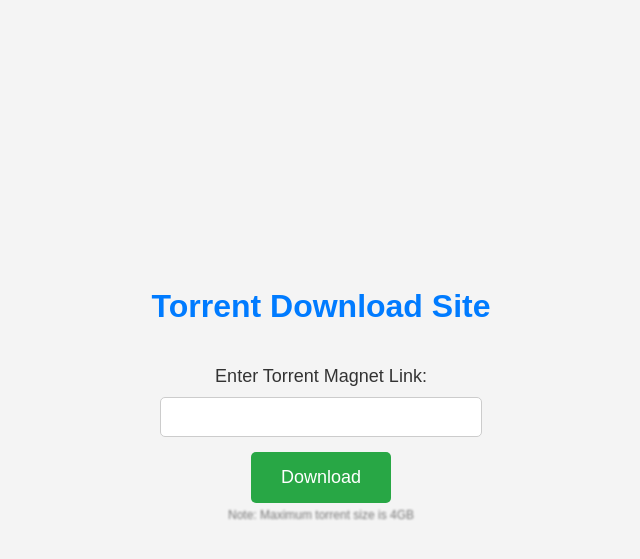
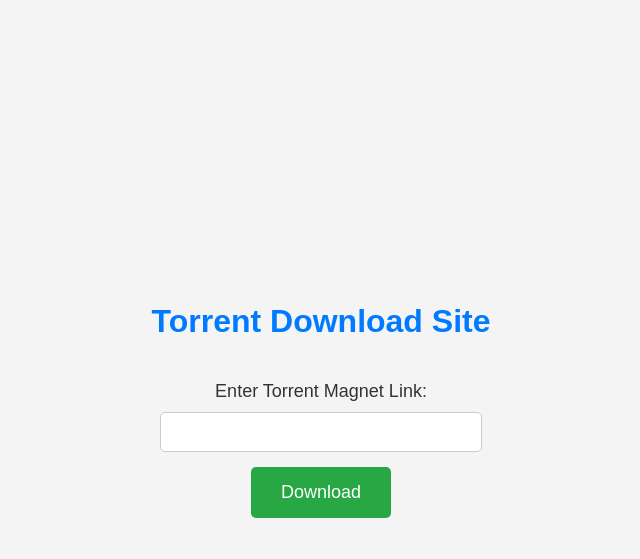
Before and after one commit to PeterPark07/Torrent-downoad-webapp, a Flask app: page / in a window 1280 px wide. Shown: the top 559 px of the page, without its empty margins (319-959 px from the left). Run offline with Flask 3, Linux system fonts and the light colour scheme.

Commit message:
Update index.html

```diff
--- a/templates/index.html
+++ b/templates/index.html
@@ -71,13 +71,6 @@
             color: red;
             margin-top: 10px;
         }
-
-        #max-size-info {
-            font-size: 12px;
-            color: #777;
-            margin-top: 5px;
-            filter: blur(1px); /* Add blur effect */
-        }
     </style>
 </head>
 <body>
@@ -88,8 +81,6 @@
         <input type="text" id="magnet_link" name="magnet_link" required>
         <button type="submit">Download</button>
     </form>
-
-    <p id="max-size-info">Note: Maximum torrent size is 4GB</p>
 
     {% if file_data %}
         <h2>Download Links for {{ torrent_name }}:</h2>
```
